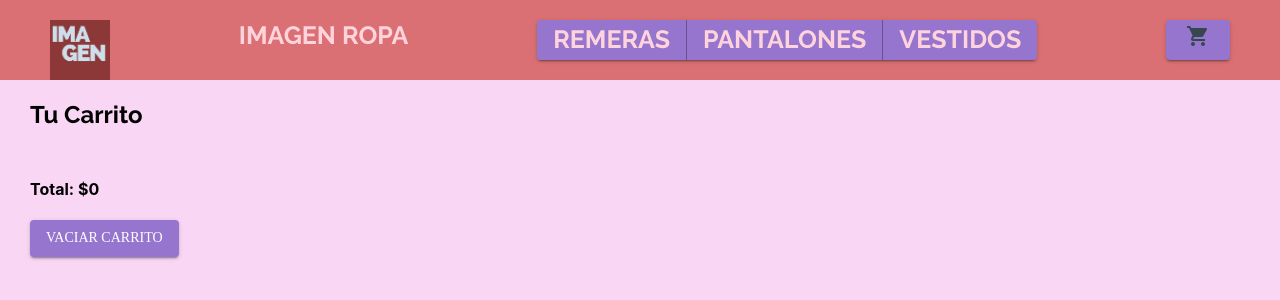
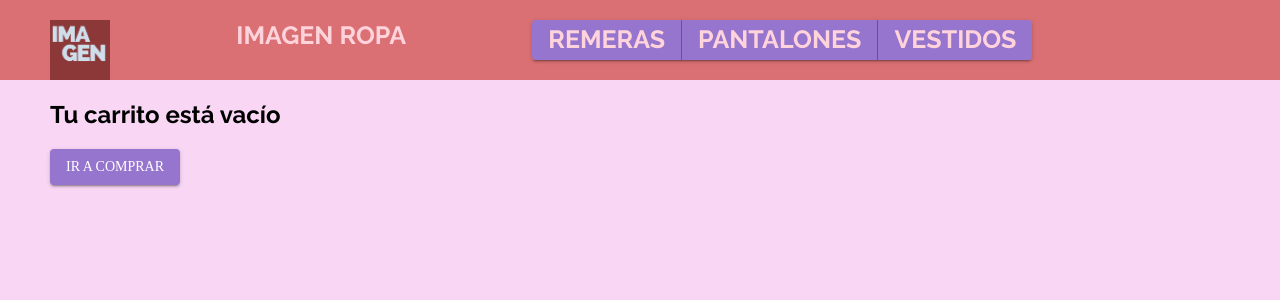
Before and after one commit to eugeniamartino/imagen-Martino, a React (Create React App) app: page /carrito in a window 1280 px wide. Shown: the top 300 px of the page. Built offline with nearby package versions, Linux system fonts and the light colour scheme.

Commit message:
Tecnicas de Rendering

```diff
--- a/src/Components/Carrito/Carrito.js
+++ b/src/Components/Carrito/Carrito.js
@@ -1,10 +1,21 @@
 import { useCartContext } from "../../CartContext/CartContext"
 import DeleteIcon from '@mui/icons-material/Delete';
 import { Button } from '@mui/material';
+import { Link } from "react-router-dom";
+
 
 const Carrito = () => {
 
     const { cart, cartTotal, emptyCart, removeItem } = useCartContext()
+
+    if (cart.length === 0) {
+        return (
+            <div className="carrito-vacio">
+                <h2>Tu carrito está vacío</h2>
+                <Button component={Link} to="/" variant="contained">Ir a comprar</Button>
+            </div>
+        )
+    }
 
     return (
         <div>
@@ -18,6 +29,7 @@ const Carrito = () => {
                         <h3>{producto.nombre}</h3>
                         <p>Precio: {producto.precio}</p>
                         <p>Cantidad: {producto.cantidad}</p>
+
                         <Button onClick={() => removeItem(producto.id)} variant="contained"><DeleteIcon/></Button>
                     </div>
                     <img src={producto.img} className="card-img" alt="foto"/>
@@ -29,6 +41,7 @@ const Carrito = () => {
             <div className="boton-Vaciar">
             <h4>Total: ${cartTotal()}</h4>
             <Button onClick={emptyCart} variant="contained">Vaciar carrito</Button>
+
             </div>
         </div>
     )
--- a/src/Components/ItemCount/ItemCount.js
+++ b/src/Components/ItemCount/ItemCount.js
@@ -2,6 +2,7 @@ import React from "react";
 import { Button } from '@mui/material';
 import { ButtonGroup } from '@mui/material';
 import './ItemCount.css';
+
 
 function ItemCount({stock, cantidad, setCantidad, sumarCarrito}){
 
--- a/src/Components/ItemDetail/ItemDetail.js
+++ b/src/Components/ItemDetail/ItemDetail.js
@@ -21,6 +21,7 @@ const ItemDetail = ({producto}) => {
         }
         addToCart(itemCarrito)
     }
+
 
     return (
     <div>
--- a/src/Components/ItemList/ItemList.css
+++ b/src/Components/ItemList/ItemList.css
@@ -8,9 +8,17 @@
 	box-shadow: 0 1px 5px rgb(0, 0, 0, 0.2);
 }
 
+.carrito-vacio{
+    margin-left: 50px;
+}
+.carrito-vacio h2{
+    margin-left: 0px;
+
+}
+
 .cards-cart{
     height: 200px;
-    width: 500px;
+    width: 650px;
     display: inline-flex;
     background-color: #b0bec5;
     border-radius: 10px;
@@ -25,7 +33,7 @@
 
 .card-text{
     height: 200px;
-    width: 200px;
+    width: 300px;
     text-align: center;
 }
 
@@ -69,6 +77,19 @@
 }
 
 h2{
-    margin-left: 30px;
+    margin-left: 50px;
     font-family: Raleway;
 }
+
+
+.carrito-null{
+    visibility: hidden;
+    opacity: 0;
+    transition: all .3s ease-in-out;
+}
+
+.btn-carrito{
+    visibility: visible;
+    opacity: 1;
+
+}
--- a/src/Components/NavBar/Botonera.js
+++ b/src/Components/NavBar/Botonera.js
@@ -1,16 +1,22 @@
-import React from 'react'
 import { Button, ButtonGroup } from '@mui/material';
 import LogoCarrito from './LogoCarrito.js'
 import {Link } from 'react-router-dom';
+import { CartContext } from '../../CartContext/CartContext.js';
+import {React, useContext } from 'react'
+
 
 function Botonera(){
+
+    const {cart } = useContext(CartContext)
+
+
     return <>
     <ButtonGroup variant="contained">
         <Button component={Link} to={'/productos/remera'} variant="contained">Remeras</Button>
         <Button component={Link} to={'/productos/pantalon'} variant="contained">Pantalones</Button>
         <Button component={Link} to={'/productos/vestido'} variant="contained">Vestidos</Button>
     </ButtonGroup>
-    <Button component={Link} to={'/carrito'}variant="contained"><LogoCarrito variant="contained" color="primary"></LogoCarrito></Button>
+    <Button component={Link} to={'/carrito'}variant="contained" className={`carrito-null ${cart.length > 0 ? 'btn-carrito' :''}`}><LogoCarrito variant="contained" color="primary"></LogoCarrito></Button>
 </>
 }
 
--- a/src/Components/NavBar/LogoCarrito.js
+++ b/src/Components/NavBar/LogoCarrito.js
@@ -1,11 +1,18 @@
 import React from 'react'
+import { CartContext } from '../../CartContext/CartContext'
+import { useContext } from 'react'
 
 import ShoppingCartIcon from '@mui/icons-material/ShoppingCart';
 
 function LogoCarrito(){
+
+    const { cartQuantity, cart } = useContext(CartContext)
+
+
     return <>
-        <div>
-            <ShoppingCartIcon color="secondary"/>
+        <div className={`carrito-null ${cart.length > 0 ? 'btn-carrito' :''}`}>
+            <ShoppingCartIcon />
+            <span className='numero-cantidad'>{cartQuantity()}</span>
         </div>
     </>
 }
--- a/src/Components/NavBar/NavBar.css
+++ b/src/Components/NavBar/NavBar.css
@@ -22,3 +22,10 @@ margin: 0;
     height: 60px;
     padding-top: -10px;
 }
+
+
+.btn-carrito{
+    justify-content: space-between;
+    font-size: 20px;
+    align-items: center;
+}
```
Also changed, not shown: src/CartContext/CartContext.js (+6 -1 lines).
